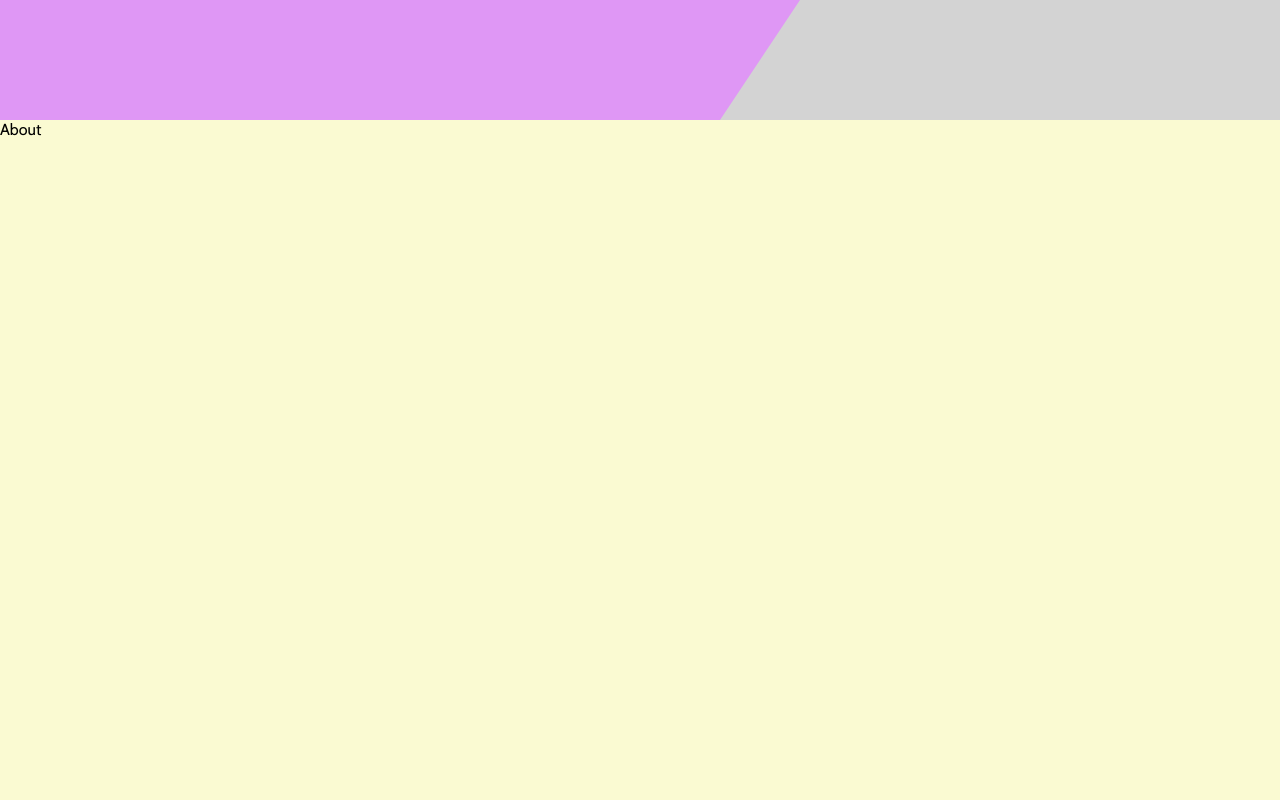
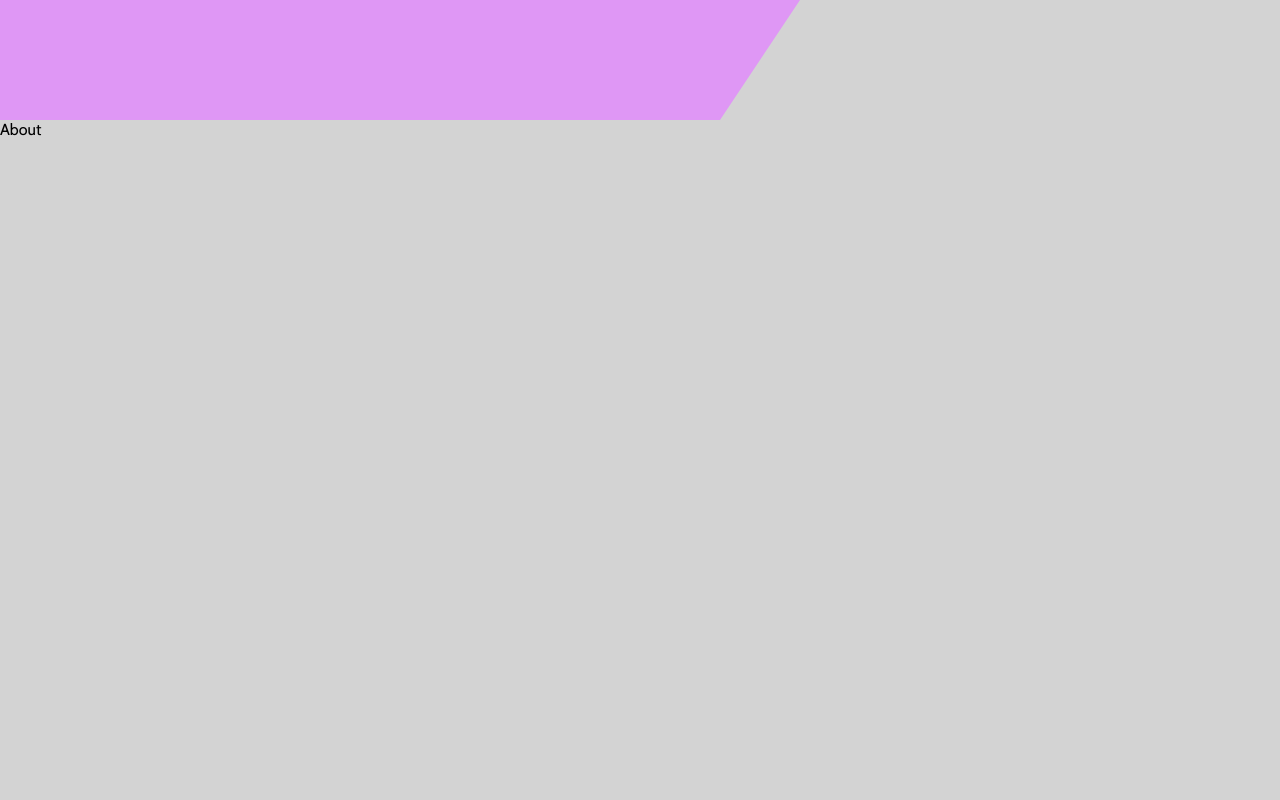
Before and after one commit to jesspesale/portfolio-site, a React (Create React App) app: page / in a window 1280 px wide. Shown: the part 660-1460 px from the top of the page. Built offline with nearby package versions, Linux system fonts and the light colour scheme.

Commit message:
test commit

```diff
--- a/src/components/about/about.css
+++ b/src/components/about/about.css
@@ -1,3 +1,3 @@
-.about{
-    background-color: lightgoldenrodyellow;
-}
+/* .about{
+
+} */
```
